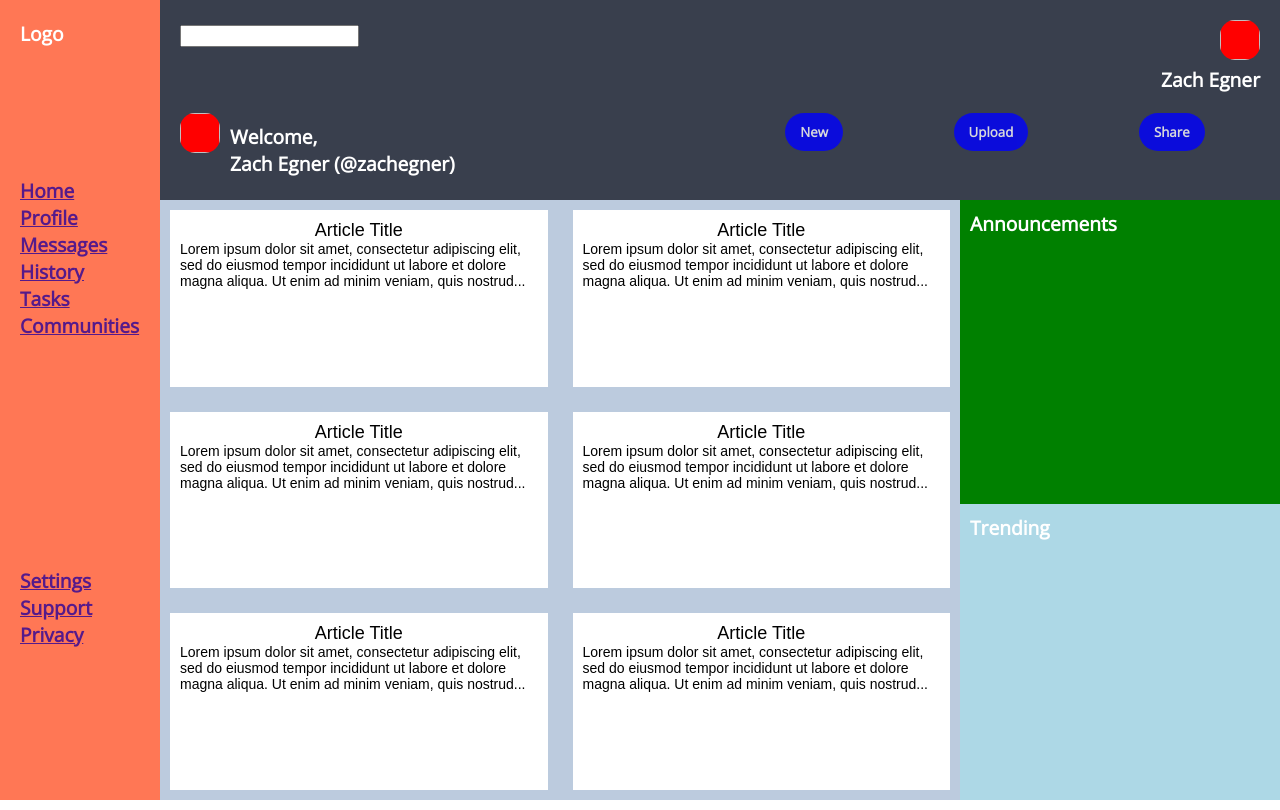
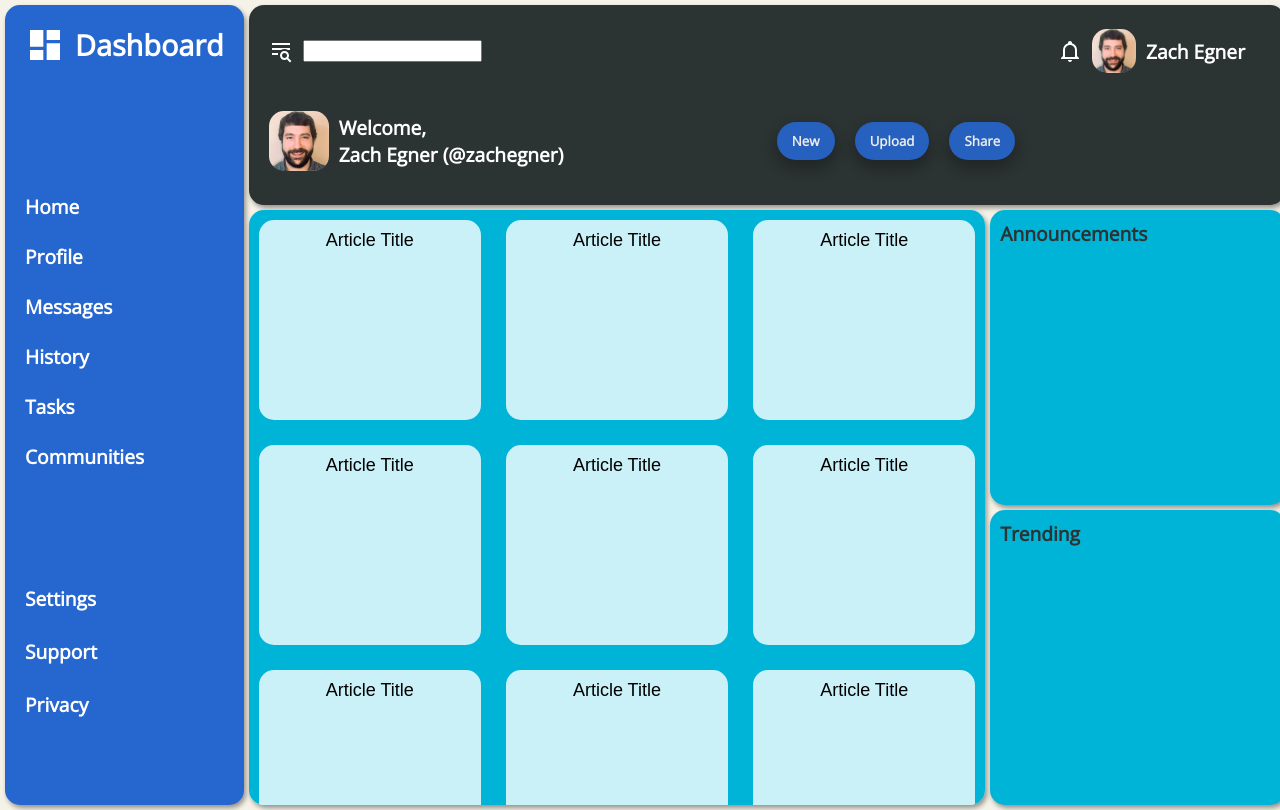
Before and after one commit to zachegner/profile-dashboard, a plain HTML site: page index.html in a window 1280 px wide. Drawn offline with nearby package versions, Linux system fonts and the light colour scheme.

Commit message:
improves color scheme and interactive elements of page

```diff
--- a/index.html
+++ b/index.html
@@ -5,7 +5,7 @@
     <meta charset="UTF-8">
     <meta http-equiv="X-UA-Compatible" content="IE=edge">
     <meta name="viewport" content="width=device-width, initial-scale=1.0">
-    <title>Holy Grail Mockup</title>
+    <title>Zach Egner Profile Dashboard</title>
     <link rel="stylesheet" href="style.css">
     <link rel="preconnect" href="https://fonts.googleapis.com">
     <link rel="preconnect" href="https://fonts.gstatic.com" crossorigin>
@@ -16,7 +16,12 @@
     <div class="container">
 
         <div class="sidebar">
-            <div class="logo">Logo</div>
+            <div class="logo">
+                <svg id="dash-logo" style="width:40px;height: 40px;px" viewBox="0 0 24 24">
+                    <path fill="currentColor" d="M13,3V9H21V3M13,21H21V11H13M3,21H11V15H3M3,13H11V3H3V13Z" />
+                </svg>
+                <p>Dashboard</p>
+            </div>
             <div class="nav">
                 <ul>
                     <li><a href="">Home</a></li>
@@ -44,14 +49,23 @@
         </div>
 
         <div class="header">
-            <div class="searchbar"><input></div>
+            <div class="searchbar">
+                <svg id="search-btn" viewBox="0 0 24 24">
+                    <path fill="currentColor"
+                        d="M19.31 18.9L22.39 22L21 23.39L17.88 20.32C17.19 20.75 16.37 21 15.5 21C13 21 11 19 11 16.5C11 14 13 12 15.5 12C18 12 20 14 20 16.5C20 17.38 19.75 18.21 19.31 18.9M15.5 19C16.88 19 18 17.88 18 16.5C18 15.12 16.88 14 15.5 14C14.12 14 13 15.12 13 16.5C13 17.88 14.12 19 15.5 19M21 4V6H3V4H21M3 16V14H9V16H3M3 11V9H21V11H18.97C17.96 10.37 16.77 10 15.5 10C14.23 10 13.04 10.37 12.03 11H3Z" />
+                </svg>
+                <input>
+            </div>
             <div class="alerts-info">
-                <img>
-                <img class="profile-pic">
+                <svg id="alert-btn" style="width:24px;height:24px" viewBox="0 0 24 24">
+                    <path fill="currentColor"
+                        d="M10 21H14C14 22.1 13.1 23 12 23S10 22.1 10 21M21 19V20H3V19L5 17V11C5 7.9 7 5.2 10 4.3V4C10 2.9 10.9 2 12 2S14 2.9 14 4V4.3C17 5.2 19 7.9 19 11V17L21 19M17 11C17 8.2 14.8 6 12 6S7 8.2 7 11V18H17V11Z" />
+                </svg>
+                <div class="profile-pic small"></div>
                 <p>Zach Egner</p>
             </div>
             <div class="welcome-info">
-                <img class="profile-pic">
+                <div class="profile-pic"></div>
                 <div>
                     <p>Welcome,</p>
                     <p>Zach Egner (@zachegner)</p>
@@ -67,42 +81,68 @@
         <div class="article">
             <div class="card">
                 <p class="title">Article Title</p>
-                <p>Lorem ipsum dolor sit amet, consectetur adipiscing elit, sed do eiusmod tempor incididunt ut labore
-                    et dolore magna aliqua. Ut enim ad minim veniam, quis nostrud...</p>
+                <div></div>
             </div>
             <div class="card">
                 <p class="title">Article Title</p>
-                <p>Lorem ipsum dolor sit amet, consectetur adipiscing elit, sed do eiusmod tempor incididunt ut labore
-                    et dolore magna aliqua. Ut enim ad minim veniam, quis nostrud...</p>
+                <div></div>
             </div>
             <div class="card">
                 <p class="title">Article Title</p>
-                <p>Lorem ipsum dolor sit amet, consectetur adipiscing elit, sed do eiusmod tempor incididunt ut labore
-                    et dolore magna aliqua. Ut enim ad minim veniam, quis nostrud...</p>
+                <div></div>
             </div>
             <div class="card">
                 <p class="title">Article Title</p>
-                <p>Lorem ipsum dolor sit amet, consectetur adipiscing elit, sed do eiusmod tempor incididunt ut labore
-                    et dolore magna aliqua. Ut enim ad minim veniam, quis nostrud...</p>
+                <div></div>
             </div>
             <div class="card">
                 <p class="title">Article Title</p>
-                <p>Lorem ipsum dolor sit amet, consectetur adipiscing elit, sed do eiusmod tempor incididunt ut labore
-                    et dolore magna aliqua. Ut enim ad minim veniam, quis nostrud...</p>
+                <div></div>
             </div>
             <div class="card">
                 <p class="title">Article Title</p>
-                <p>Lorem ipsum dolor sit amet, consectetur adipiscing elit, sed do eiusmod tempor incididunt ut labore
-                    et dolore magna aliqua. Ut enim ad minim veniam, quis nostrud...</p>
+                <div></div>
+            </div>
+            <div class="card">
+                <p class="title">Article Title</p>
+                <div></div>
+            </div>
+            <div class="card">
+                <p class="title">Article Title</p>
+                <div></div>
+            </div>
+            <div class="card">
+                <p class="title">Article Title</p>
+                <div></div>
+            </div>
+            <div class="card">
+                <p class="title">Article Title</p>
+                <div></div>
+            </div>
+            <div class="card">
+                <p class="title">Article Title</p>
+                <div></div>
+            </div>
+            <div class="card">
+                <p class="title">Article Title</p>
+                <div></div>
+            </div>
+            <div class="card">
+                <p class="title">Article Title</p>
+                <div></div>
+            </div>
+            <div class="card">
+                <p class="title">Article Title</p>
+                <div></div>
             </div>
         </div>
 
         <div class="announcements">
-            Announcements
+            <p>Announcements</p>
         </div>
 
         <div class="trending">
-            Trending
+            <p>Trending</p>
         </div>
     </div>
 </body>
--- a/style.css
+++ b/style.css
@@ -1,3 +1,14 @@
+:root {
+    --blue: #2666cf;
+    --darkblue: #03045e;
+    --darkteal: #00B4D8;
+    --babyblue: #90e0ef;
+    --skyblue: #CAf0f8;
+    --offwhite: #f5f2e7;
+    --gray: #395B64;
+    --darkgray: #2c3333;
+}
+
 * {
     margin: 0;
     padding: 0;
@@ -5,9 +16,15 @@
     font-family: 'Open Sans', sans-serif;
 }
 
+body {
+    min-width: 500px;
+    margin: 5px;
+    background-color: var(--offwhite);
+}
+
 .container {
     display: inline-grid;
-    grid-template-rows: 25vh 38vh 37vh;
+    grid-template-rows: 200px 1fr 1fr;
     grid-template-columns: 1fr 5fr 2fr;
     grid-template-areas:
         "sidebar header header"
@@ -15,37 +32,65 @@
         "sidebar article trending";
     height: 100vh;
     width: 100vw;
+    gap: 5px;
 }
 
 .container div {
     padding: 10px;
+    border-radius: 15px;
     font-size: 1.2rem;
     font-family: 'Open Sans', sans-serif;
     font-weight: bolder;
     color: white;
+
+}
+
+.container>div {
+    box-shadow: 2px 3px 5px rgba(0, 0, 0, 0.4);
 }
 
 .header {
-    background-color: #393f4d;
+    background-color: var(--darkgray);
     grid-area: header;
     display: grid;
     grid-template-columns: repeat(2, 1fr);
-    grid-template-rows: repeat(2, 1fr);
+    grid-template-rows: 40% 60%;
+    min-height: 150px;
 }
 
-.searchbar {}
+.searchbar {
+    display: flex;
+    align-items: center;
+    gap: 10px;
+}
 
-.welcome-info {
-    display: flex;
+#search-btn,
+#alert-btn {
+    width:24px;
+    height:24px
+}
 
-
+img {
+    height: 24px;
+    width: 24px;
 }
 
 .profile-pic {
     height: 40px;
     width: 40px;
-    background-color: red;
-    border-radius: 15px;
+    background-image: url("/images/profilepic-2022.jpeg");
+    background-size: contain;
+    border-radius: 50%;
+}
+
+.small {
+    height: 24px;
+    width: 24px;
+}
+
+.welcome-info {
+    display: flex;
+    align-items: center;
 }
 
 .welcome-info div {
@@ -53,33 +98,48 @@
 }
 
 .alerts-info {
-    text-align: right;
+    display: flex;
+    align-items: center;
+    justify-content: end;
+    margin-right: 20px;
+    gap: 10px;
+}
+
+.alerts-info div:hover,
+.alerts-info svg:hover,
+.searchbar svg:hover {
+    transform: scale(1.1);
 }
 
 .post-buttons {
     text-align: center;
     display: flex;
-    justify-content: space-around;
+    justify-content: flex-start;
+    align-items: center;
+    gap: 20px;
 }
 
 .post-buttons button {
     height: min-content;
     padding: 10px 15px;
-    background-color: blue;
+    background-color: var(--blue);
     border-radius: 25px;
     border: none;
     color: white;
     font-weight: 900;
-    opacity: .8;
-
+    box-shadow: 0 8px 16px 0 rgba(0, 0, 0, 0.2), 0 6px 20px 0 rgba(0, 0, 0, 0.19);
+    opacity: .9;
+    transition-duration: 0.4s;
 }
 
 .post-buttons button:hover {
     opacity: 1;
+    box-shadow: 0 12px 16px 0 rgba(0, 0, 0, 0.24), 0 17px 50px 0 rgba(0, 0, 0, 0.19);
+    transform: scale(1.1);
 }
 
 .sidebar {
-    background-color: #FF7755;
+    background-color: var(--blue);
     grid-area: sidebar;
     display: grid;
     grid-template-rows: 1fr 3fr 2fr;
@@ -87,37 +147,83 @@
     text-align: left;
 }
 
+.logo {
+    display: flex;
+    gap: 10px;
+}
+
+.logo p {
+    font-size: 1.5em;
+}
+
+.nav {
+    height: 300px;
+}
+
+.settings-nav {
+    height: 160px
+}
+
+.nav ul,
+.settings-nav ul {
+    display: flex;
+    flex-direction: column;
+    justify-content: space-around;
+    height: 100%;
+}
+
+.sidebar a {
+    color: inherit;
+    text-decoration: none;
+}
+
+.sidebar a:hover {
+    color: var(--darkgray);
+    text-shadow: 2px 2px 5px var(--gray);
+    transform: scale(1.1);
+}
+
 .announcements {
     grid-area: announcements;
-    background-color: green;
+    background-color: var(--darkteal);
+    border-radius: 15px;
 }
 
 .trending {
     grid-area: trending;
-    background-color: lightblue;
+    background-color: var(--darkteal);
+    border-radius: 15px;
+}
+
+.announcements p,
+.trending p {
+    color: var(--darkgray);
 }
 
 
 .article {
-    background-color: #bccbde;
+    background-color: var(--darkteal);
     grid-area: article;
     display: grid;
-    grid-template-columns: 1fr 1fr;
+    grid-template-columns: repeat(auto-fit, minmax(200px, 1fr));
+    grid-template-rows: repeat(auto-fit, minmax(200px, 1fr));
     gap: 25px;
-    overflow-y: scroll;
+    grid-auto-rows: 200px;
+    overflow: auto;
 }
 
 .article p {
     font-size: 18px;
     font-family: sans-serif;
-    color: white;
+    color: var(--skyblue);
     text-align: left;
 }
 
 .article .card {
-    background-color: #FFFFFF;
+    background-color: var(--skyblue);
     color: black;
     text-align: center;
+    border-radius: 15px;
 }
 
 .card p {
@@ -131,12 +237,34 @@
     text-align: center;
 }
 
-/* @media only screen and (max-width: 1220px) {
+@media only screen and (max-width: 825px) {
+    * {
+        font-size: .9rem;
+    }
+
     .header {
-      gap: 100px;
+        display: flex;
+        flex-direction: column;
     }
-  }
-  @media only screen and (max-width: 960px) {
+
+    .container {
+        grid-template-rows: 1fr 1fr;
+        grid-template-columns: 1fr 3fr;
+        grid-template-areas:
+            "sidebar header"
+            "sidebar article"
+            "sidebar announcements"
+            "sidebar trending";
+        overflow-y: scroll;
+        grid-auto-rows: 1fr;
+    }
+
+    .alerts-info {
+        display: none;
+    }
+}
+
+/*   @media only screen and (max-width: 960px) {
     .header {
       gap: 50px;
     }
```
Also changed, not shown: images/profilepic-2022.jpeg (added).
